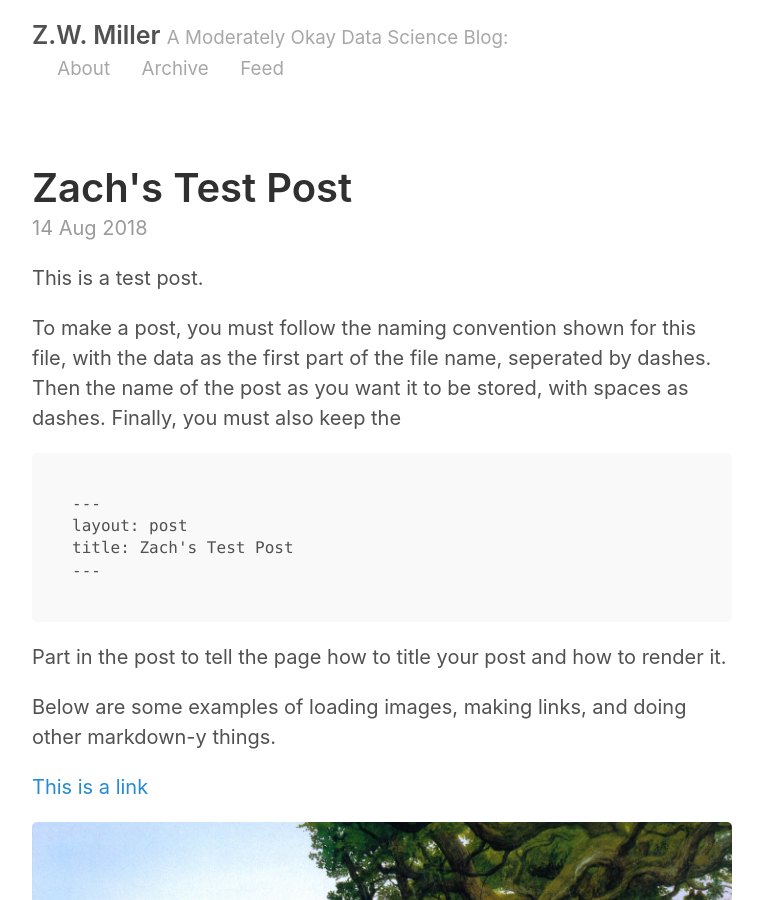
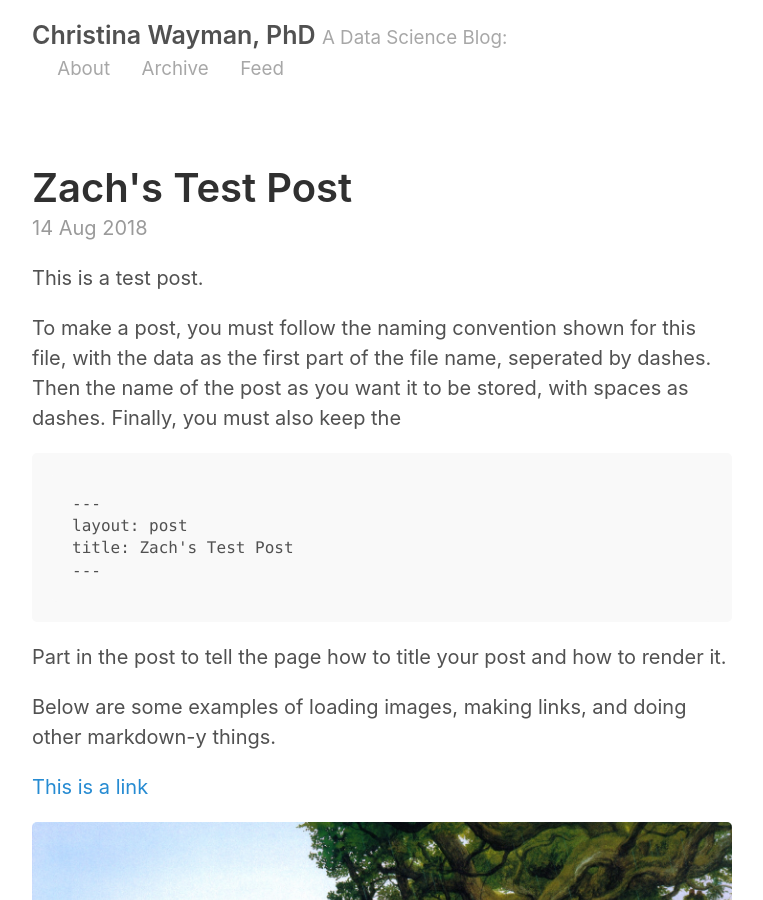
Before and after one commit to drchristina/drchristina.github.io, a Jekyll site: the page built from index.html, in a window 1280 px wide and 900 px high. Shown: the whole window, without its empty margins (258-1021 px from the left). Built offline with Jekyll 4.4.1, drawn with Linux system fonts in a browser that asks for light colours; the list of posts is cut into pages by our own code.

Commit message:
Updating from Zach's template blog

```diff
--- a/_config.yml
+++ b/_config.yml
@@ -2,9 +2,9 @@
 permalink:           pretty
 
 # Setup
-title:               Z.W. Miller
-tagline:             A Moderately Okay Data Science Blog
-url:                 http://zwmiller.github.io
+title:               Christina Wayman, PhD
+tagline:             A Data Science Blog
+url:                 http://drchristina.github.io
 paginate:            2
 baseurl:             ""
 
@@ -17,14 +17,14 @@ sass:
 
 # About/contact
 author:
-  name:              Zach Miller
-  url:               https://twitter.com/zaglamir
-  email:             zach@thisismetis.com
+  name:              Christina Wayman
+  url:               https://www.wayman.xyz
+  email:            christina@wayman.xyz
 
 # Custom vars
 version:             2.0.0
 github:
-  repo:              https://github.com/zwmiller
+  repo:              https://github.com/drchristina
 
 # Gems
 gems:
```
